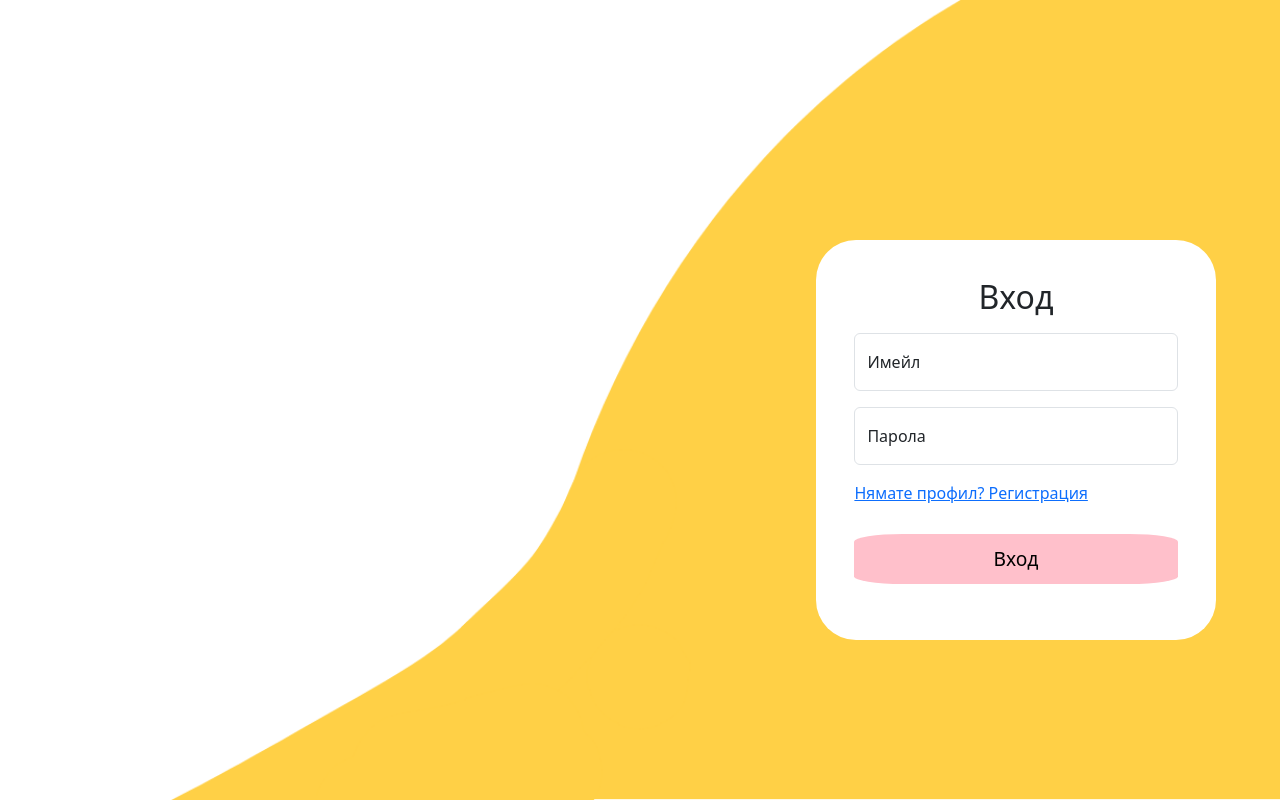
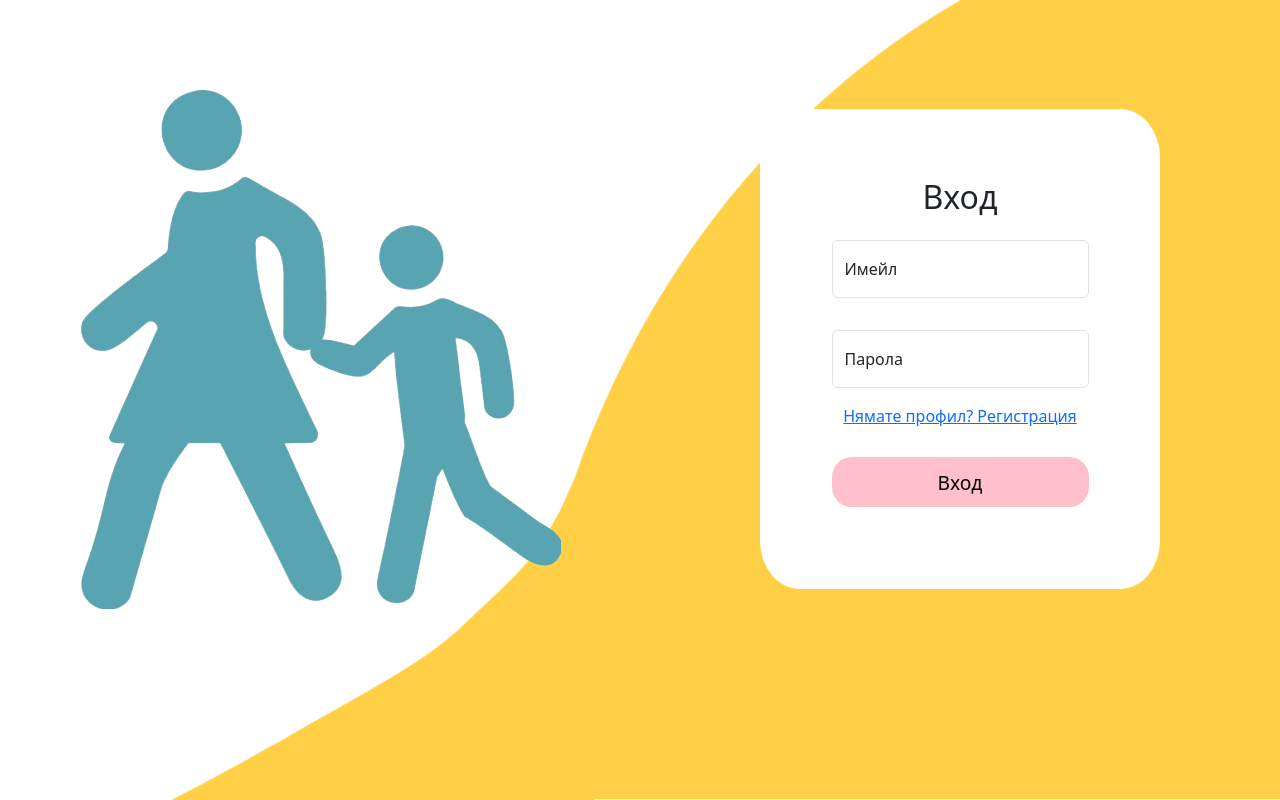
Before and after one commit to ToleVoivoda/Git-Push-and-Pray, a PHP site: page /login.php in a window 1280 px wide. Run offline with PHP 8.4, Linux system fonts and the light colour scheme.

Commit message:
css stuff

```diff
--- a/web/css/login.css
+++ b/web/css/login.css
@@ -9,28 +9,62 @@ body
 
 .login-box
 {
+    padding: 2%;
+    width: 50vh;
+    height: 60vh;
+    background-color: white;
+    /* position: absolute; */
+    /* top: 25%;
+    right: 5%; */
+    border-radius: 10%;
+    display: flex;
+    flex-direction: column;
+    justify-content: center;
     align-items: center;
-    padding: 3%;
-    width: 50vh;
-    height: 50vh;
-    background-color: white;
-    position: absolute;
-    top: 30%;
-    right: 5%;
-    border-radius: 10%;
 }
 
-.loginheading
-{
-    text-align: center;
-}
+
 
 .login-button
 {
+    margin: 5%;
     background-color: #dba2ff;
     border-color: transparent;
     height: 50px;
-    width: 150px;
+    width: 170px;
     align-items: center;
-    border-radius: 15%;
+    border-radius: 20px;
 }
+
+.login-form {
+    display: flex;
+    flex-direction: column;
+    align-items: center;
+}
+
+.login-main {
+    padding-top: 7%;
+    display: grid;
+    grid-template-columns: 1fr 1fr;
+    justify-items: center;
+    align-items: center;
+}
+
+.register-box {
+        padding: 1%;
+    width: 50vh;
+    height: 90vh;
+    background-color: white;
+    /* position: absolute; */
+    /* top: 25%;
+    right: 5%; */
+    border-radius: 30px;
+    display: flex;
+    flex-direction: column;
+    justify-content: center;
+    align-items: center;
+    /* margin: auto; */
+    margin-top: 50px;
+    margin-left: 825px;
+    box-shadow: 5px 5px 10px gray;
+}
--- a/web/index.html
+++ b/web/index.html
@@ -1,4 +1,4 @@
-<!DOCTYPE html>
+<!-- <!DOCTYPE html>
 <html>
 <head>
     <title>Safe Route Map</title>
@@ -19,4 +19,4 @@
 <script src="js/map.js"></script>
 
 </body>
-</html>
+</html> -->
--- a/web/login.php
+++ b/web/login.php
@@ -19,10 +19,13 @@
 </head>
 
 <body>
-    <main>
+    <main class="login-main">
+        <div class="img-box">
+            <img src="img/loginimg.png" />
+        </div>
         <div class="login-box">
             <h2 class="loginheading">Вход</h2>
-            <form id="login-form" action="login-action.php" method="post">
+            <form id="login-form" class="login-form" action="login-action.php" method="post">
                 <div class="form-floating mb-3 mt-3">
                     <input type="email" class="form-control" id="email" placeholder="Въведете имейл" name="email">
                     <label for="email">Имейл</label>
--- a/web/register.php
+++ b/web/register.php
@@ -20,7 +20,7 @@
 
 <body>
     <main>
-        <div class="login-box">
+        <div class="register-box">
             <h2 class="loginheading">Регистрация</h2>
             <form id="register-form" action="register-action-try2.php" method="post">
                 <div class="form-floating mb-3 mt-3">
```
Also changed, not shown: web/img/loginimg.png (added), web/img/registerimg.png (added), web/img/trafficlight.png (added).
